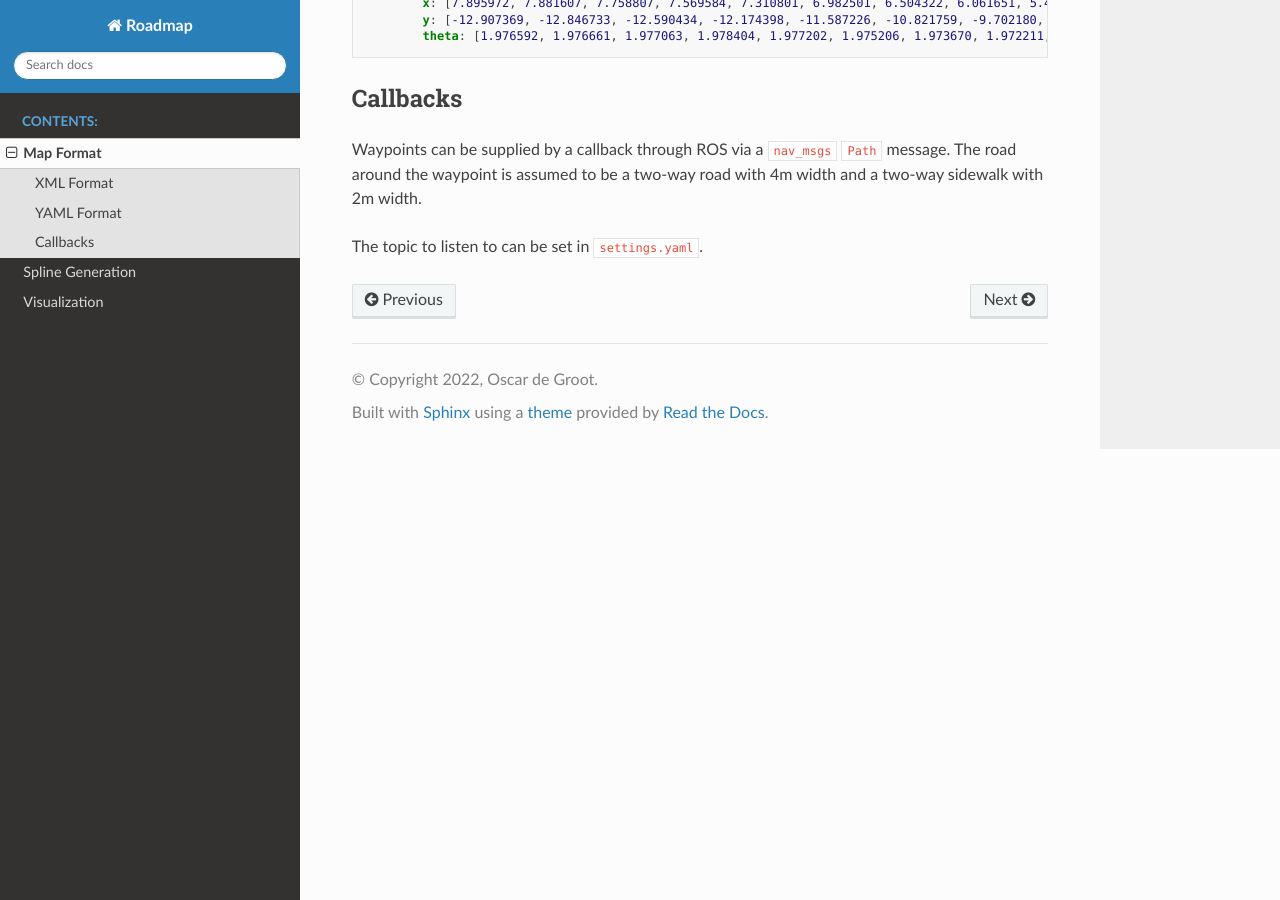
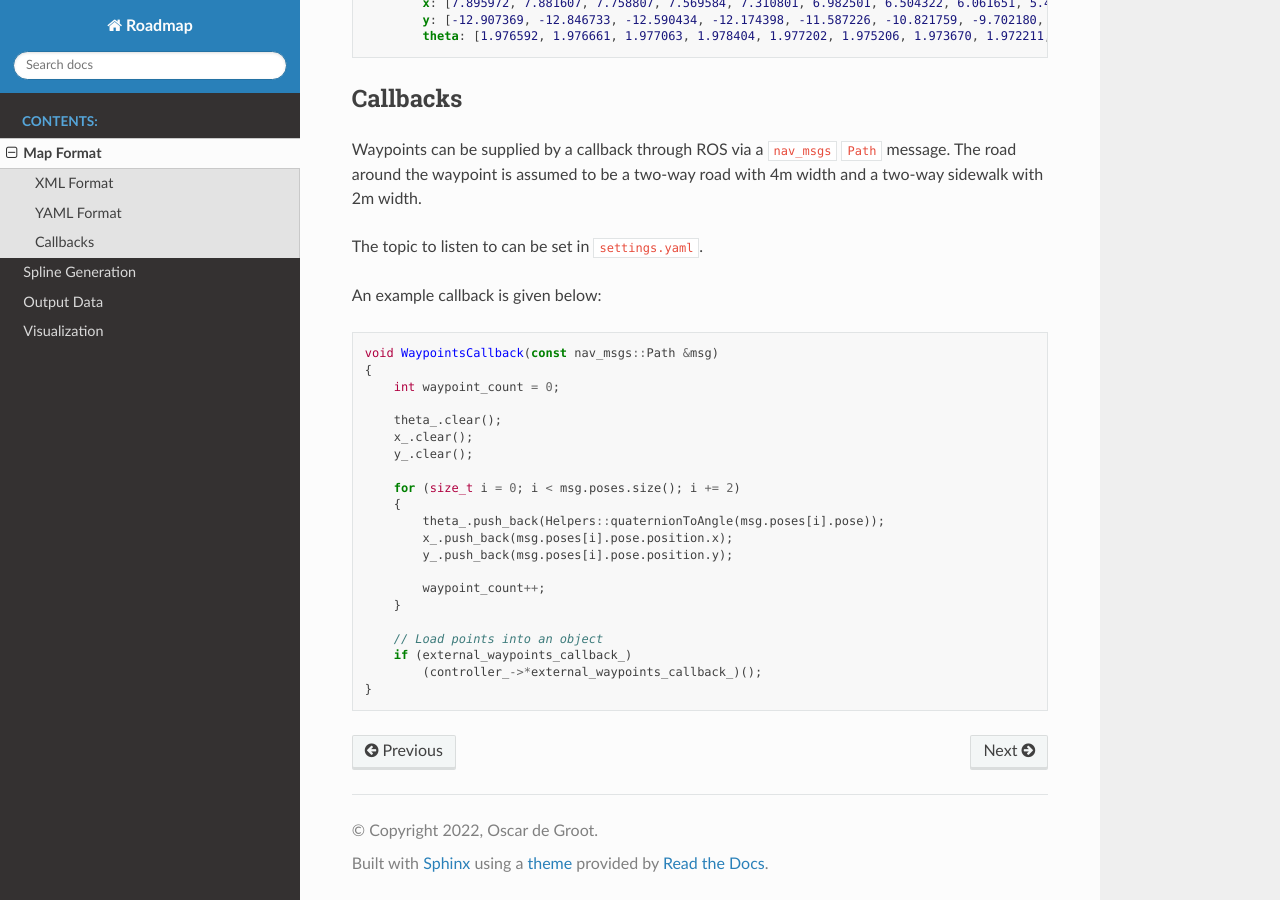
Before and after one commit to oscardegroot/roadmap, a Sphinx documentation site: the page built from docs/pages/map_specification.rst, in a window 1280 px wide and 900 px high, scrolled down 1848 px. Built offline with Sphinx 7.4.7 and the Read the Docs theme 2.0.0, drawn with Linux system fonts in a browser that asks for light colours.

Commit message:
added output documentation.

```diff
--- a/docs/index.rst
+++ b/docs/index.rst
@@ -21,6 +21,7 @@
 
    pages/map_specification.rst
    pages/spline_generation.rst
+   pages/output.rst
    pages/visualization.rst
 
 
--- a/docs/pages/map_specification.rst
+++ b/docs/pages/map_specification.rst
@@ -69,3 +69,27 @@
 Waypoints can be supplied by a callback through ROS via a ``nav_msgs`` ``Path`` message. The road around the waypoint is assumed to be a two-way road with 4m width and a two-way sidewalk with 2m width.
 
 The topic to listen to can be set in ``settings.yaml``.
+
+An example callback is given below::
+
+	void WaypointsCallback(const nav_msgs::Path &msg)
+	{
+	    int waypoint_count = 0;
+
+	    theta_.clear();
+	    x_.clear();
+	    y_.clear();
+
+	    for (size_t i = 0; i < msg.poses.size(); i += 2)
+	    {
+	        theta_.push_back(Helpers::quaternionToAngle(msg.poses[i].pose));
+	        x_.push_back(msg.poses[i].pose.position.x);
+	        y_.push_back(msg.poses[i].pose.position.y);
+
+	        waypoint_count++;
+	    }
+
+	    // Load points into an object
+	    if (external_waypoints_callback_)
+	        (controller_->*external_waypoints_callback_)();
+	}
--- /dev/null
+++ b/docs/pages/output.rst
@@ -0,0 +1,5 @@
+Output Data
+======================================================
+The map is published as a ``roadmap_msgs`` ``RoadPolylineArray`` on ``roadmap/polylines``. This contains all road information.
+
+When there is one road, a reference trajectory can be read as a ``nav_msgs`` ``Path`` msg from ``roadmap/reference``.
```
